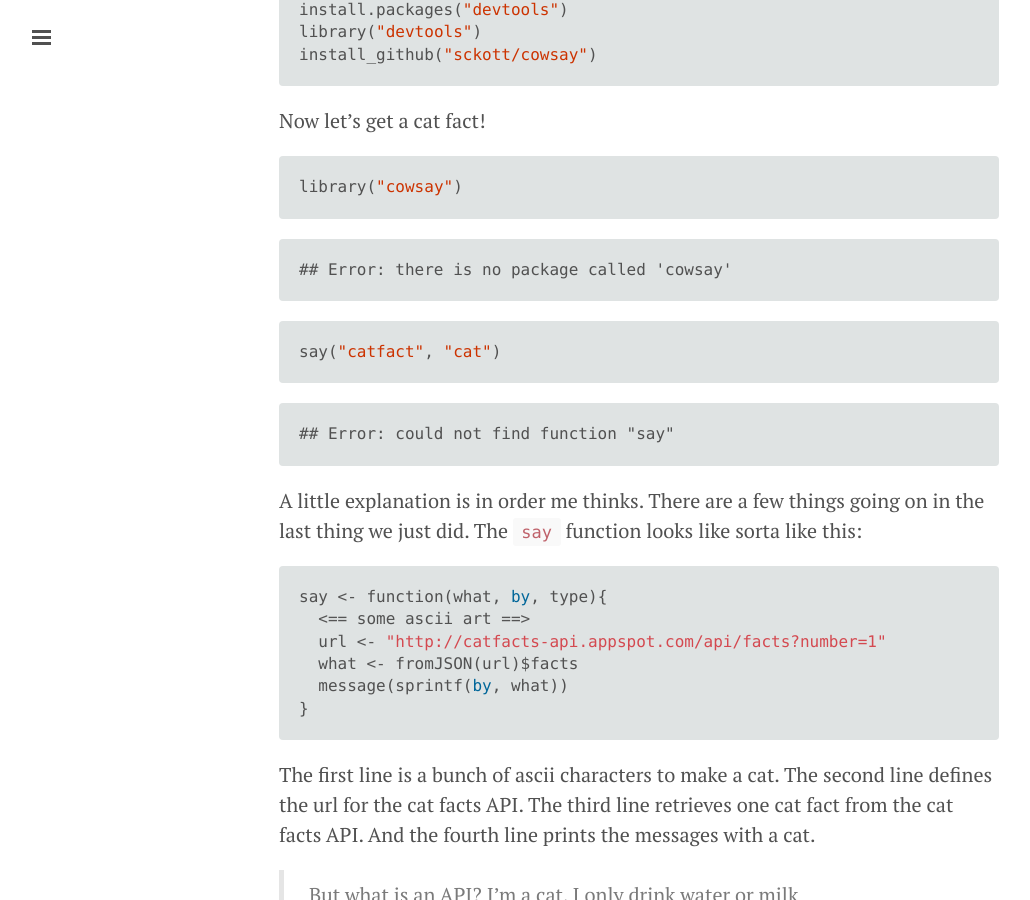
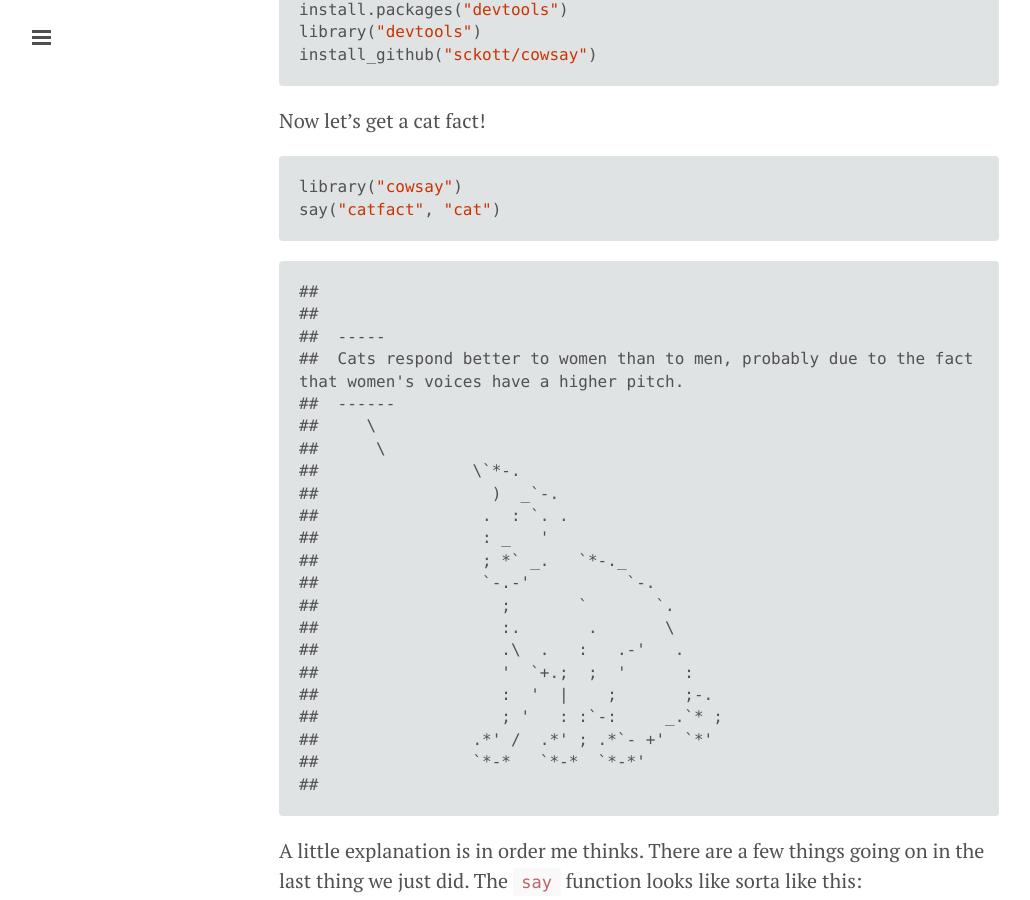
Before and after one commit to sckott/rforcats, a Jekyll site: the page built from index.md, in a window 1280 px wide and 900 px high, scrolled down 14778 px. Shown: the whole window, without its empty margins (1-1031 px from the left). Built offline with Jekyll 4.4.1, drawn with Linux system fonts in a browser that asks for light colours; nearby versions of some CDN libraries; Markdown is read by kramdown in place of the engine named in the settings; comment, search, counter and statistics services are not loaded; some of the changed text lies outside the part shown.

Commit message:
I R not good programmer

````diff
--- a/index.md
+++ b/index.md
@@ -525,7 +525,7 @@ foo()
 ```
 
 ```
-## Error: could not find function "foo"
+## I hate dogs
 ```
 
 
@@ -623,18 +623,32 @@ Now let's get a cat fact!
 
 ```r
 library("cowsay")
-```
-
-```
-## Error: there is no package called 'cowsay'
-```
-
-```r
 say("catfact", "cat")
 ```
 
 ```
-## Error: could not find function "say"
+##
+##
+##  -----
+##  Cats respond better to women than to men, probably due to the fact that women's voices have a higher pitch.
+##  ------
+##     \
+##      \
+##                \`*-.
+##                  )  _`-.
+##                 .  : `. .
+##                 : _   '
+##                 ; *` _.   `*-._
+##                 `-.-'          `-.
+##                   ;       `       `.
+##                   :.       .       \
+##                   .\  .   :   .-'   .
+##                   '  `+.;  ;  '      :
+##                   :  '  |    ;       ;-.
+##                   ; '   : :`-:     _.`* ;
+##                .*' /  .*' ; .*`- +'  `*'
+##                `*-*   `*-*  `*-*'
+##
 ```
 
 A little explanation is in order me thinks. There are a few things going on in the last thing we just did. The `say` function looks like sorta like this:
````
Also changed, not shown: 1 other file.
